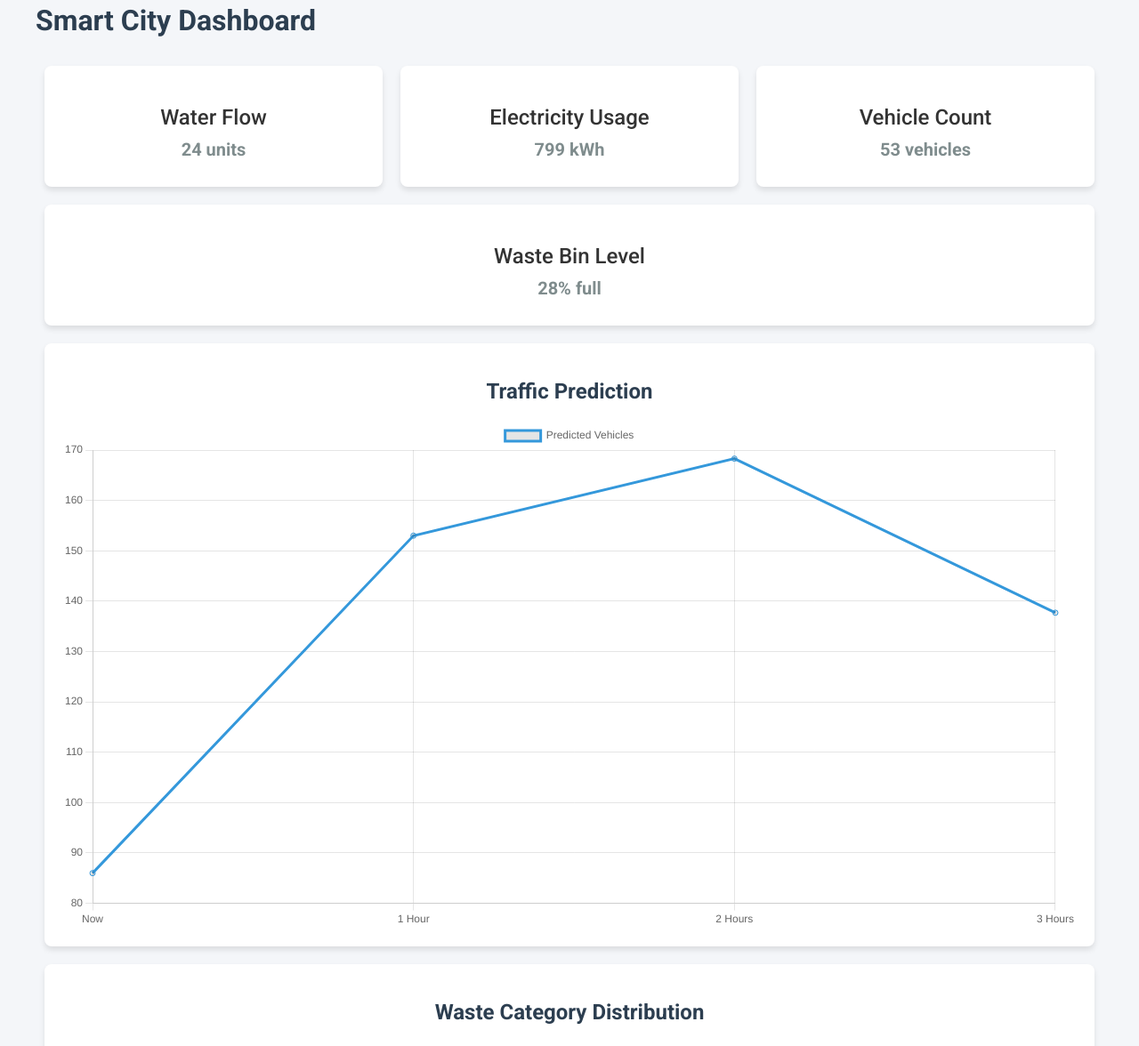
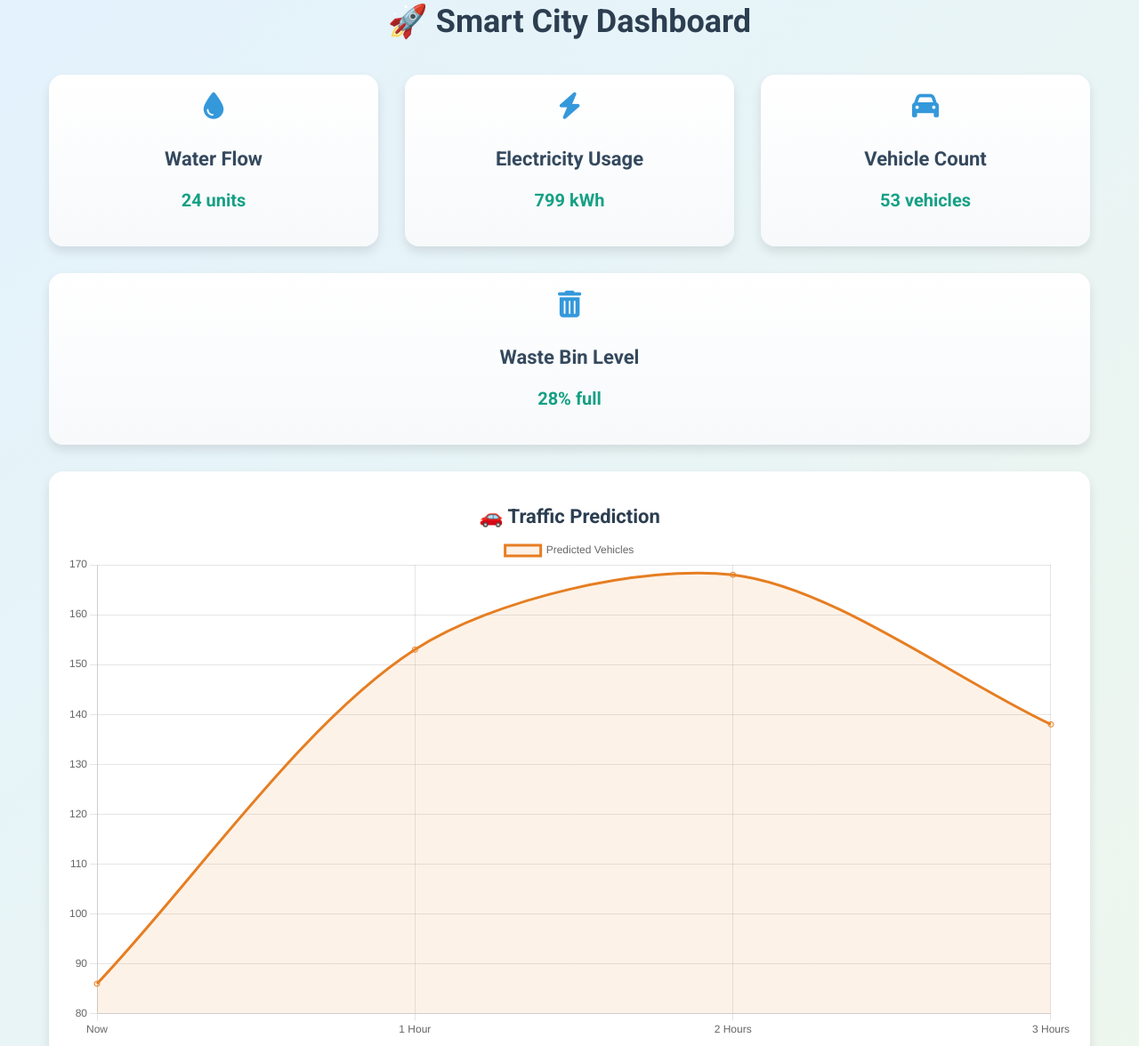
Before and after one commit to abhijanskashyap/IURM, a plain HTML site: page index.html in a window 1280 px wide. Shown: the part 37-1213 px from the top of the page at 89% size. Drawn offline with nearby package versions, Linux system fonts and the light colour scheme.

Commit message:
Update index.html

```diff
--- a/index.html
+++ b/index.html
@@ -1,106 +1,126 @@
 <!DOCTYPE html>
 <html lang="en">
 <head>
-    <meta charset="UTF-8">
-    <meta name="viewport" content="width=device-width, initial-scale=1.0">
+  <meta charset="UTF-8" />
+  <meta name="viewport" content="width=device-width, initial-scale=1.0"/>
   <title>Smart City Dashboard</title>
   <script src="https://cdn.jsdelivr.net/npm/chart.js"></script>
-    <link href="https://fonts.googleapis.com/css2?family=Roboto:wght@400;500;700&display=swap" rel="stylesheet">
+  <link href="https://fonts.googleapis.com/css2?family=Roboto:wght@400;700&display=swap" rel="stylesheet"/>
+  <link rel="stylesheet" href="https://cdnjs.cloudflare.com/ajax/libs/font-awesome/6.4.0/css/all.min.css" />
+
   <style>
-        /* Global Styles */
     body {
       font-family: 'Roboto', sans-serif;
       margin: 0;
       padding: 0;
-            background-color: #f4f6f9;
+      background: linear-gradient(135deg, #e3f2fd, #f1f8e9);
       color: #333;
     }
-        h1, h2 {
+
+    h1 {
+      text-align: center;
       color: #2C3E50;
+      font-size: 36px;
+      margin-top: 20px;
     }
+
     .container {
       max-width: 1200px;
       margin: auto;
       padding: 20px;
     }
+
     .row {
       display: flex;
+      flex-wrap: wrap;
       justify-content: space-between;
-            flex-wrap: wrap;
     }
 
-        /* Card Styling */
     .card {
-            background: #fff;
-            border-radius: 8px;
+      background: linear-gradient(to bottom, #ffffff, #f7f9fb);
+      border-radius: 16px;
       padding: 20px;
-            box-shadow: 0 4px 6px rgba(0, 0, 0, 0.1);
-            margin: 10px;
-            flex: 1 1 25%;
-            transition: transform 0.3s ease;
+      box-shadow: 0 6px 12px rgba(0, 0, 0, 0.1);
+      margin: 15px;
+      flex: 1 1 22%;
       text-align: center;
+      transition: transform 0.3s ease, box-shadow 0.3s ease;
+      position: relative;
     }
+
     .card:hover {
-            transform: translateY(-10px);
+      transform: translateY(-8px);
+      box-shadow: 0 12px 24px rgba(0, 0, 0, 0.15);
     }
+
     .card h3 {
-            font-size: 24px;
-            margin-bottom: 10px;
-            font-weight: 500;
+      font-size: 22px;
+      color: #34495e;
     }
+
     .card p {
       font-size: 20px;
-            color: #7f8c8d;
-            margin: 10px 0;
-            font-weight: 700;
+      font-weight: 600;
+      color: #16a085;
     }
 
-        /* Chart Container */
+    .card i {
+      font-size: 30px;
+      margin-bottom: 10px;
+      color: #3498db;
+    }
+
     .chart-container {
       background: #fff;
-            border-radius: 8px;
+      border-radius: 16px;
       padding: 20px;
-            box-shadow: 0 4px 6px rgba(0, 0, 0, 0.1);
-            margin: 10px;
+      margin: 15px;
       flex: 1 1 48%;
+      box-shadow: 0 6px 12px rgba(0, 0, 0, 0.1);
+      transition: 0.3s ease;
+    }
+
+    .chart-container h2 {
+      font-size: 22px;
+      margin-bottom: 10px;
+      color: #2c3e50;
       text-align: center;
     }
 
-        .chart-container canvas {
+    canvas {
       max-width: 100%;
       height: auto;
     }
 
-        /* Responsive Design */
     @media (max-width: 768px) {
-            .card {
-                flex: 1 1 100%;
-            }
-            .chart-container {
+      .card, .chart-container {
         flex: 1 1 100%;
       }
     }
   </style>
 </head>
 <body>
-
   <div class="container">
-        <h1>Smart City Dashboard</h1>
+    <h1>🚀 Smart City Dashboard</h1>
 
     <div class="row">
       <div class="card">
+        <i class="fas fa-tint"></i>
         <h3>Water Flow</h3>
         <p id="water-flow">20 units</p>
       </div>
       <div class="card">
+        <i class="fas fa-bolt"></i>
         <h3>Electricity Usage</h3>
         <p id="electricity-usage">300 kWh</p>
       </div>
       <div class="card">
+        <i class="fas fa-car"></i>
         <h3>Vehicle Count</h3>
         <p id="vehicle-count">150 vehicles</p>
       </div>
       <div class="card">
+        <i class="fas fa-trash-alt"></i>
         <h3>Waste Bin Level</h3>
         <p id="waste-bin-level">60% full</p>
       </div>
@@ -108,23 +128,21 @@
 
     <div class="row">
       <div class="chart-container">
-                <h2>Traffic Prediction</h2>
+        <h2>🚗 Traffic Prediction</h2>
         <canvas id="trafficChart"></canvas>
       </div>
       <div class="chart-container">
-                <h2>Waste Category Distribution</h2>
+        <h2>♻️ Waste Category Distribution</h2>
         <canvas id="wasteChart"></canvas>
       </div>
     </div>
   </div>
 
   <script>
-        // Function to generate random values
     function getRandomValue(min, max) {
       return Math.floor(Math.random() * (max - min + 1)) + min;
     }
 
-        // Fetch and display random data for now
     function updateRealtimeData() {
       document.getElementById('water-flow').textContent = getRandomValue(10, 50) + " units";
       document.getElementById('electricity-usage').textContent = getRandomValue(100, 1000) + " kWh";
@@ -132,51 +150,64 @@
       document.getElementById('waste-bin-level').textContent = getRandomValue(0, 100) + "% full";
     }
 
-        // Update prediction data (randomized for now)
+    let trafficChart, wasteChart;
+
     function updatePredictionData() {
       const trafficPrediction = getRandomValue(40, 180);
       const wasteCategoryCounts = {
-                "plastic": getRandomValue(20, 50),
-                "metal": getRandomValue(10, 30),
-                "organic": getRandomValue(30, 60)
+        "Plastic": getRandomValue(20, 50),
+        "Metal": getRandomValue(10, 30),
+        "Organic": getRandomValue(30, 60)
       };
 
-            // Traffic Chart
-            new Chart(document.getElementById('trafficChart'), {
+      if (trafficChart) trafficChart.destroy();
+      if (wasteChart) wasteChart.destroy();
+
+      trafficChart = new Chart(document.getElementById('trafficChart'), {
         type: 'line',
         data: {
           labels: ['Now', '1 Hour', '2 Hours', '3 Hours'],
           datasets: [{
             label: 'Predicted Vehicles',
-                        data: [getRandomValue(50, 100), trafficPrediction, trafficPrediction * 1.1, trafficPrediction * 0.9], // Simulated data
-                        borderColor: '#3498db',
-                        fill: false
+            data: [
+              getRandomValue(50, 100),
+              trafficPrediction,
+              Math.round(trafficPrediction * 1.1),
+              Math.round(trafficPrediction * 0.9)
+            ],
+            borderColor: '#e67e22',
+            backgroundColor: 'rgba(230, 126, 34, 0.1)',
+            tension: 0.3,
+            fill: true
           }]
         },
-                options: { responsive: true }
+        options: {
+          responsive: true,
+          plugins: { legend: { display: true } }
+        }
       });
 
-            // Waste Category Chart
-            new Chart(document.getElementById('wasteChart'), {
+      wasteChart = new Chart(document.getElementById('wasteChart'), {
         type: 'bar',
         data: {
           labels: Object.keys(wasteCategoryCounts),
           datasets: [{
             label: 'Waste Categories',
             data: Object.values(wasteCategoryCounts),
-                        backgroundColor: ['#FF5733', '#239B56', '#3498DB']
+            backgroundColor: ['#e74c3c', '#f1c40f', '#2ecc71']
           }]
         },
-                options: { responsive: true }
+        options: {
+          responsive: true,
+          plugins: { legend: { display: false } }
+        }
       });
     }
 
-        // Initial Load and Periodic Updates
     updateRealtimeData();
     updatePredictionData();
-        setInterval(updateRealtimeData, 5000);  // Update every 5 seconds
-        setInterval(updatePredictionData, 60000); // Update every minute
+    setInterval(updateRealtimeData, 5000);
+    setInterval(updatePredictionData, 60000);
   </script>
-
 </body>
 </html>
```
Lines whose indentation alone changed are shown as unchanged.
